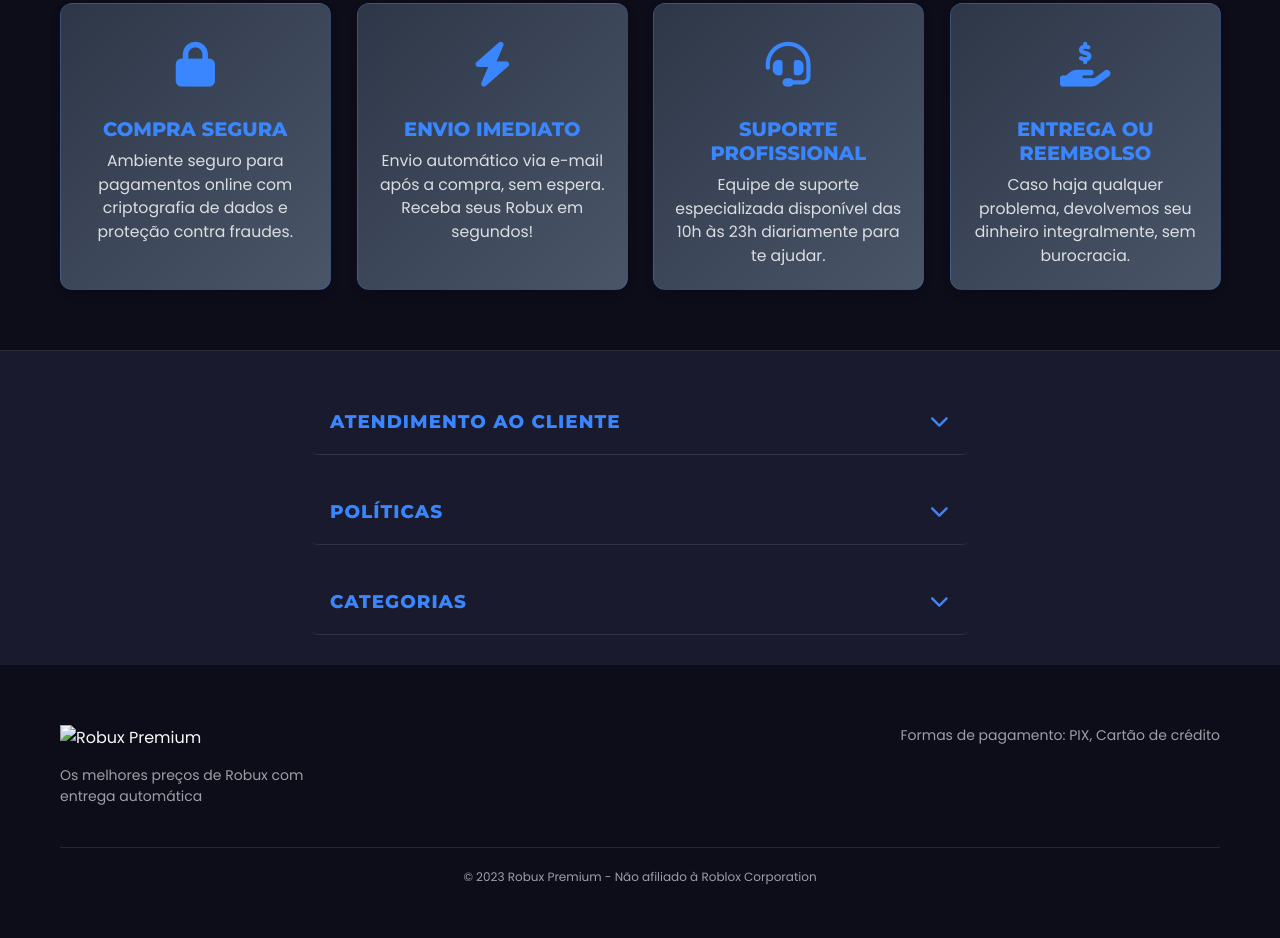
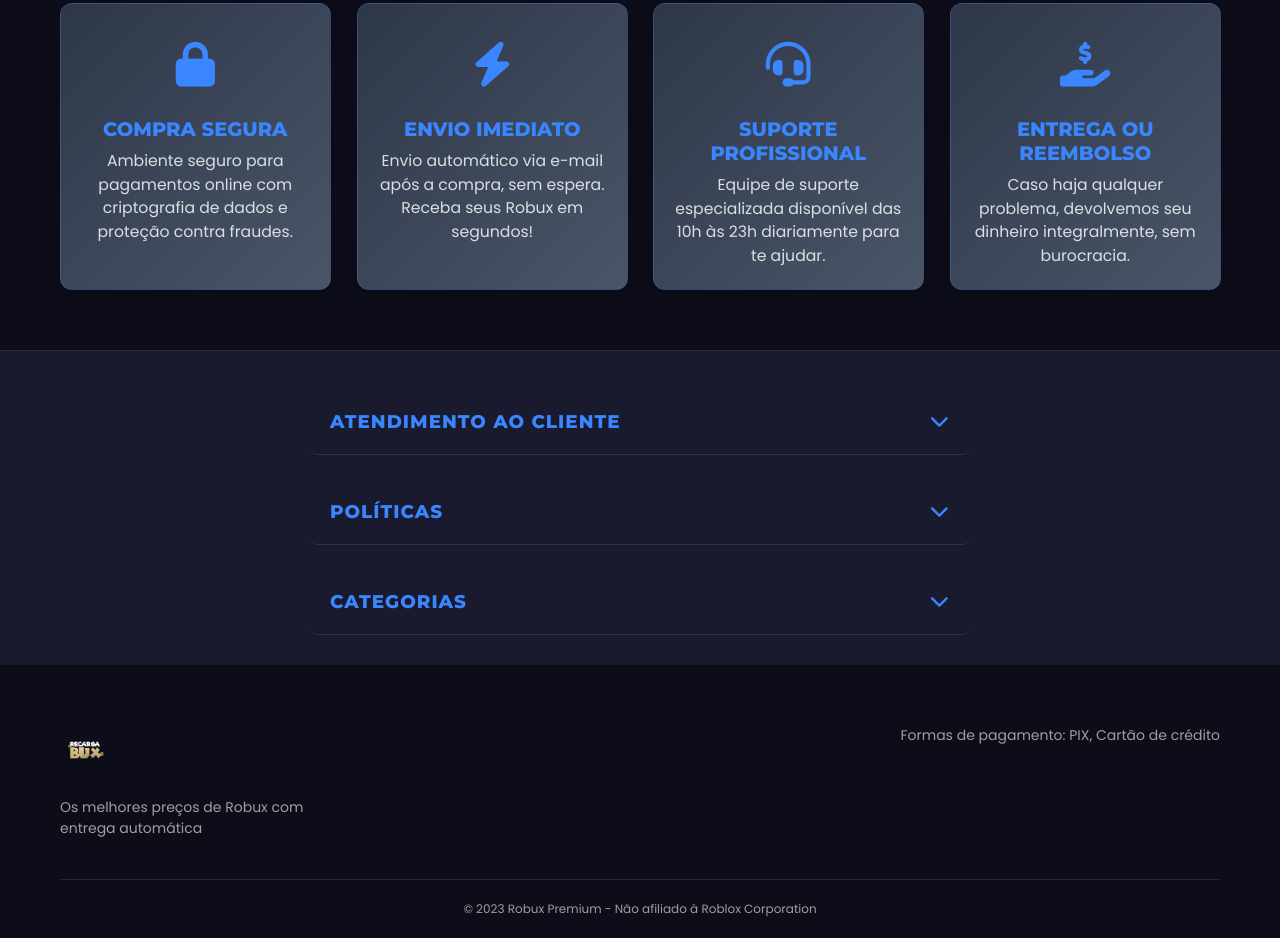
Before and after one commit to Joseph001479/robuxexpress, a plain HTML site: page index.html in a window 1280 px wide. Shown: the part 3449-4387 px from the top of the page. Before the commit the page ends 4355 px from the top, so only its background shows below. Drawn offline with Linux system fonts and the light colour scheme.

Commit message:
Update index.html

```diff
--- a/index.html
+++ b/index.html
@@ -484,7 +484,7 @@
         <div class="container">
             <div class="footer-content">
                 <div class="footer-logo">
-                    <img src="../RobuxPremium/assets/logo.jpg" alt="Robux Premium" class="footer-logo-img">
+                    <img src="../robuxexpress/assets/logo.jpg" alt="Robux Premium" class="footer-logo-img">
                     <p>Os melhores preços de Robux com entrega automática</p>
                 </div>
                 <div class="footer-info">
@@ -498,4 +498,5 @@
     </footer>
     <script src="js/script.js"></script>
 </body>
+
 </html>
```
